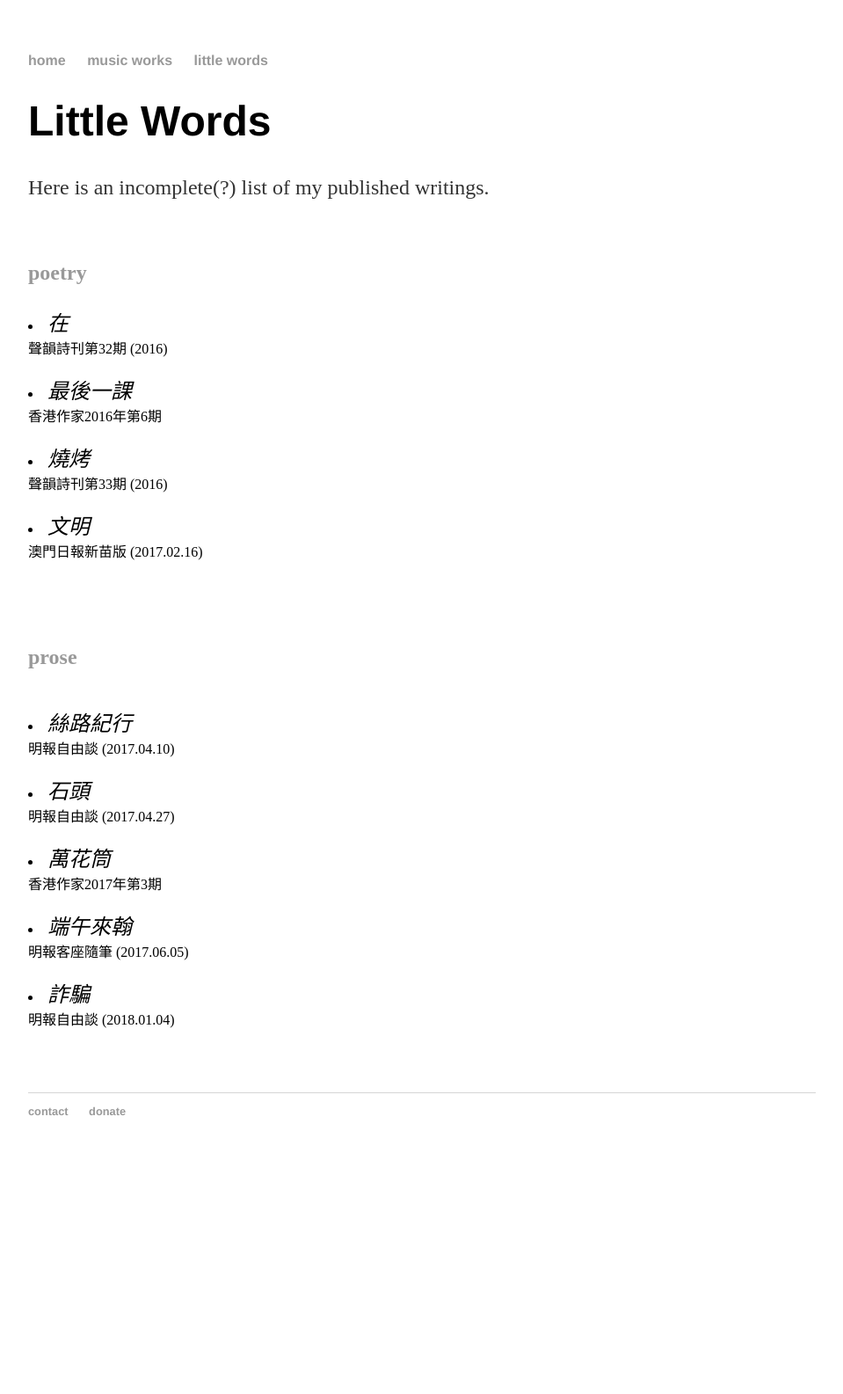
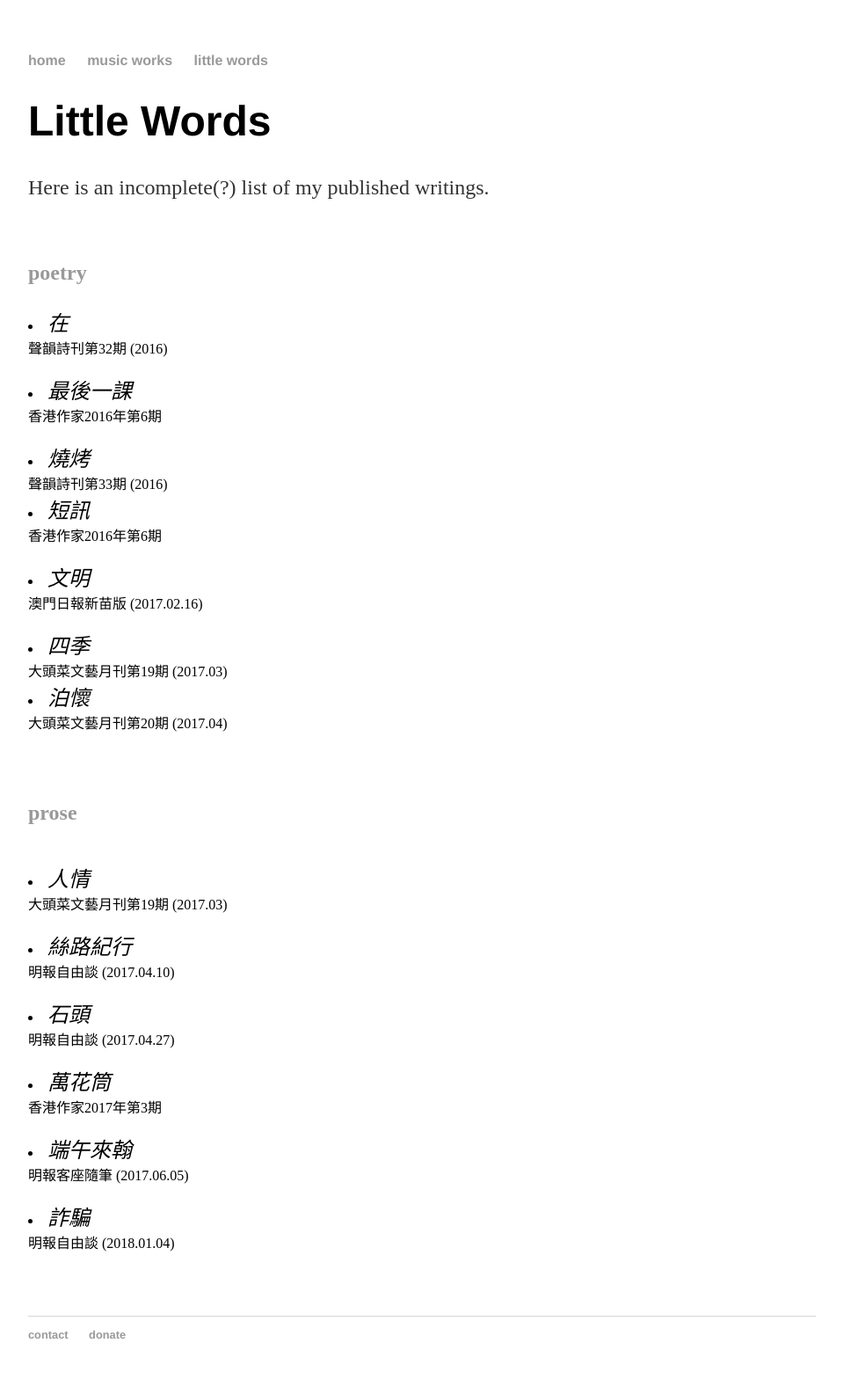
Before and after one commit to maksuihin/maksuihin.github.io, a Jekyll site: the page built from writings.html, in a window 1280 px wide. Shown: the whole page at 88% size, without its empty margins (160-1119 px from the left). Built offline with Jekyll 4.4.1, drawn with Linux system fonts in a browser that asks for light colours; before the commit the page ends 1331 px from its top, so only the background shows below that.

Commit message:
Update writings.html

```diff
--- a/writings.html
+++ b/writings.html
@@ -17,20 +17,19 @@ title: Little Words by MAK, Sui-hin
         <li><em>燒烤</em>
 				</br>聲韻詩刊第33期 (2016)<br/>
 				</li>
-   <!--<li><em>短訊</em>
+   <li><em>短訊</em>
 				</br>香港作家2016年第6期<br/>
 				</li>
-       <li><em>四季</em>    </br>大頭菜<br/>    </li>
-<li><em>泊懷</em>    </br>大頭菜<br/>    </li>
 
-!-->
         <li><em>文明</em>    </br>澳門日報新苗版 (2017.02.16)<br/>    </li>
+       <li><em>四季</em>    </br>大頭菜文藝月刊第19期 (2017.03)<br/>    </li>
+<li><em>泊懷</em>    </br>大頭菜文藝月刊第20期 (2017.04)<br/>    </li>
 
 				</ul></span>
 </br></br>
 
       <p><h2>prose</h2></p><u1><span lang="zh">
-	      <!--<li><em>人情</em>    </br>大頭菜<br/>    </li>-->
+	      <li><em>人情</em>    </br>大頭菜文藝月刊第19期 (2017.03)<br/>    </li>
 	      <li><em>絲路紀行</em>      </br>明報自由談 (2017.04.10)<br/>    </li>
 <li><em>石頭</em>    </br>明報自由談 (2017.04.27)<br/>    </li>
 <li><em>萬花筒</em>      </br>香港作家2017年第3期<br/>    </li>
```
